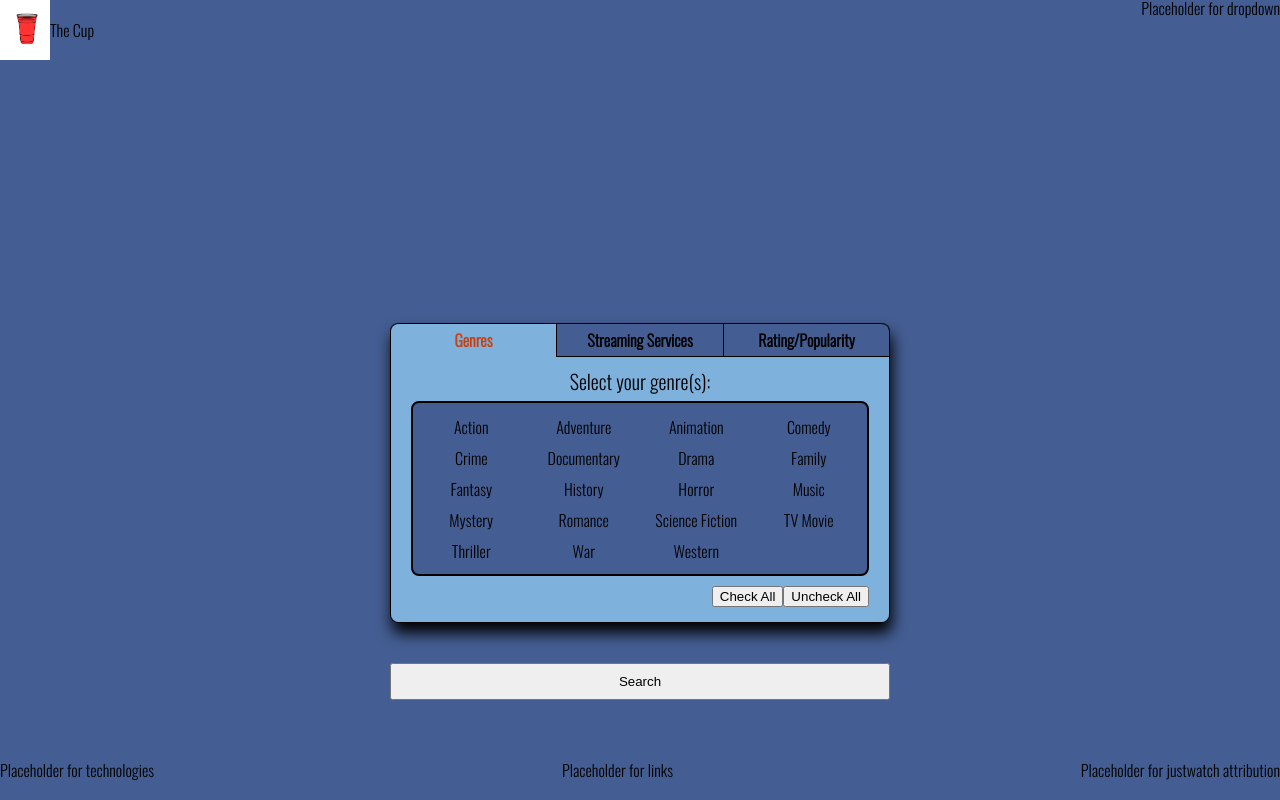
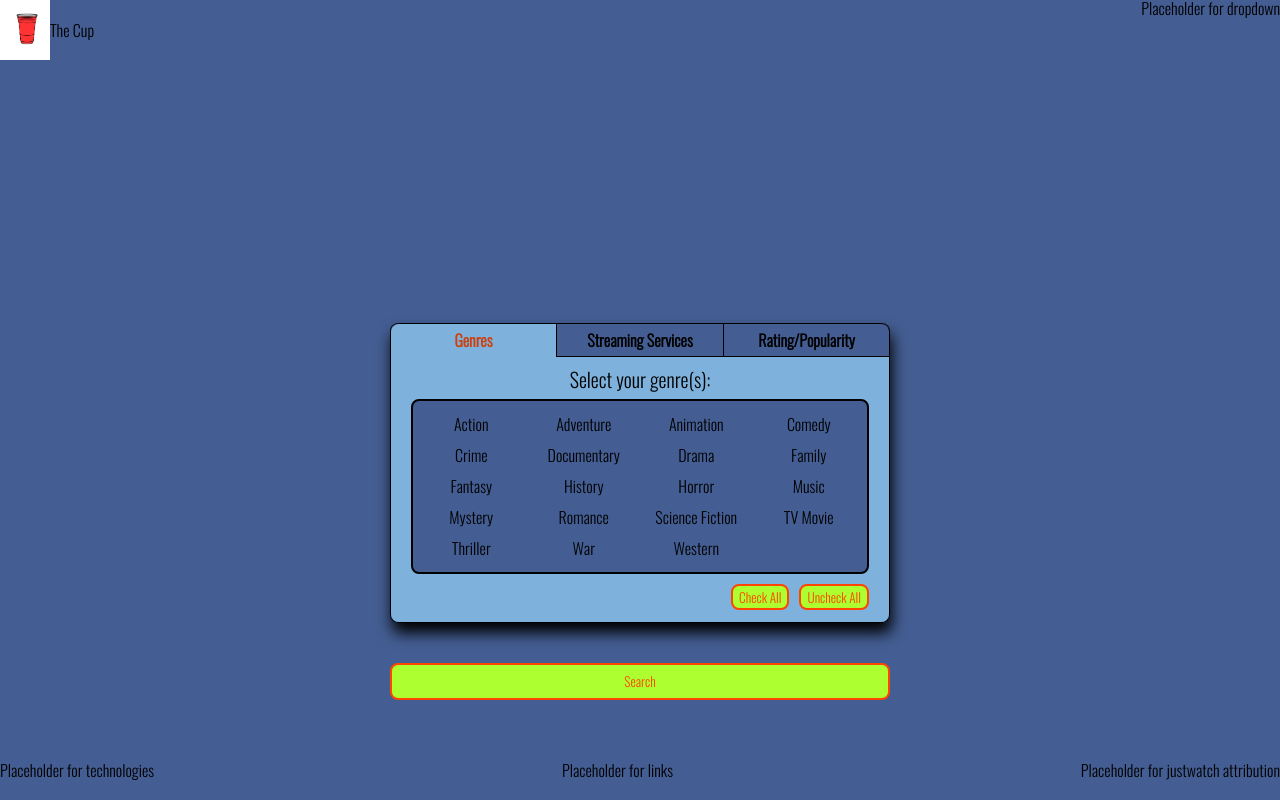
Before and after one commit to calbush/thecup, a React (Create React App) app: page / in a window 1280 px wide. Built offline with nearby package versions, Linux system fonts and the light colour scheme.

Commit message:
Change layout and Styling of buttons

```diff
--- a/src/components/ProviderCheckboxes.js
+++ b/src/components/ProviderCheckboxes.js
@@ -1,7 +1,7 @@
 export default function ProviderCheckboxes({providers, handleChange, providerCheckboxes, toggleAll, untoggleAll}){
     return (
     <div className="provider-tab-container">
-        <div className="tab-title">Select your service(s)</div>
+        <div className="tab-title">Select your service(s):</div>
         <div className='provider-checkboxes-container'>
             {providers.map((provider) => (
                 <div className='provider' key={provider.id}>
--- a/src/styles/form.css
+++ b/src/styles/form.css
@@ -155,6 +155,8 @@ body {
 }
 
 .toggle-btns {
+    display: flex;
+    gap: 10px;
     align-self: flex-end;
 }
 
@@ -333,6 +335,23 @@ div.checked {
     justify-content: center;
 }
 
+button {
+    font-family: inherit;
+    color: orangered;
+    background-color: greenyellow;
+    border: 2px solid orangered;
+    border-radius: 8px;
+}
+
+button:hover {
+    background-color: green;
+    transition: 0.3s;
+}
+
+button:active {
+    background-color: aliceblue;
+}
+
 /* --------------------CSS Reset----------------------- */
 
 html, body, div, span, applet, object, iframe,
```
